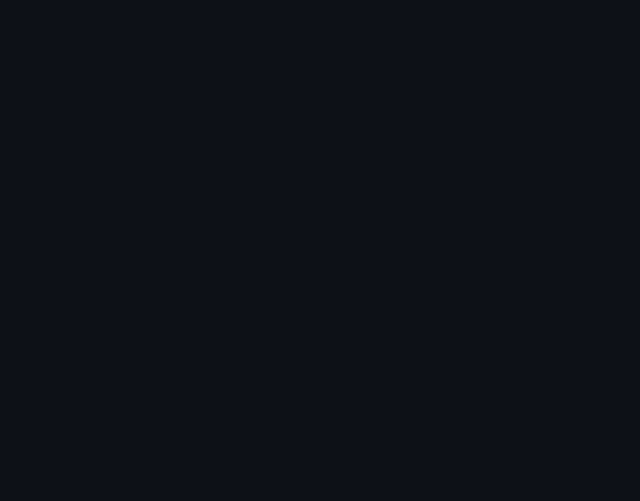
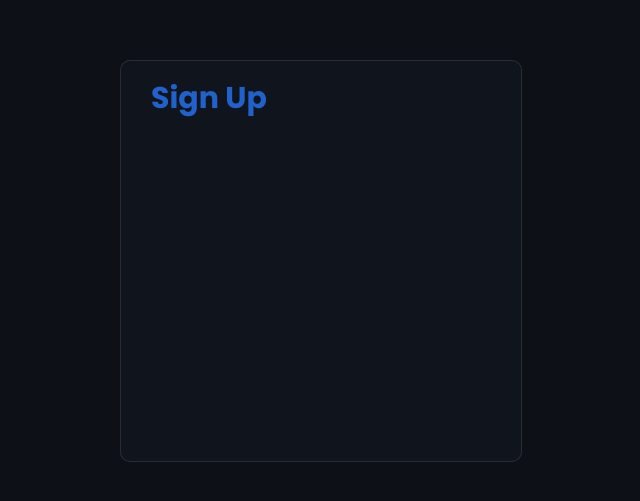
Before and after one commit to wwwAlireza/react-signup-signin, a React (Create React App) app: page /signup in a window 1280 px wide. Before the commit this address had no page. Shown: the part 139-640 px from the top of the page, without its empty margins (319-959 px from the left). Built offline with nearby package versions, Linux system fonts and the light colour scheme.

Commit message:
Signup page bases created

```diff
--- a/src/App.js
+++ b/src/App.js
@@ -1,6 +1,7 @@
 import React from "react";
 import "./styles/main/main.css";
 import Home from "./components/Home";
+import Signup from "./components/Signup";
 import { Route, Routes } from "react-router-dom";
 
 const App = () => {
@@ -8,6 +9,7 @@ const App = () => {
     <>
       <Routes>
         <Route path="/" element={<Home />} />
+        <Route path="/signup" element={<Signup />} />
       </Routes>
     </>
   )
--- /dev/null
+++ b/src/components/Signup.js
@@ -0,0 +1,18 @@
+import React from 'react';
+import styles from "../styles/signup/signup.module.css";
+
+const Signup = () => {
+
+    const { container, signupContainer, title } = styles;
+    return (
+        <>
+            <div className={container}>
+                <div className={signupContainer}>
+                    <h1 className={title}>Sign Up</h1>
+                </div>
+            </div>
+        </>
+    )
+};
+
+export default Signup;
--- /dev/null
+++ b/src/styles/signup/signup.module.css
@@ -0,0 +1,25 @@
+@import url("https://fonts.googleapis.com/css2?family=Poppins:wght@400;600;700&display=swap");
+.container {
+  width: 100%;
+  min-height: 100vh;
+  display: -ms-grid;
+  display: grid;
+  place-content: center;
+}
+
+.signupContainer {
+  width: 400px;
+  height: 400px;
+  background-color: #10151d;
+  border-radius: 10px;
+  border: 1px solid rgba(255, 255, 255, 0.1);
+}
+
+.title {
+  font-size: 3rem;
+  padding: 15px 30px;
+  color: #2675f7;
+  font-family: "Poppins", sans-serif;
+  opacity: .8;
+}
+/*# sourceMappingURL=signup.module.css.map */
--- /dev/null
+++ b/src/styles/signup/signup.module.scss
@@ -0,0 +1,30 @@
+@import url('https://fonts.googleapis.com/css2?family=Poppins:wght@400;600;700&display=swap');
+$fontPoppins: 'Poppins',
+sans-serif;
+
+@mixin centerContext {
+    display: grid;
+    place-content: center;
+}
+
+.container {
+    width: 100%;
+    min-height: 100vh;
+    @include centerContext();
+}
+
+.signupContainer {
+    width: 400px;
+    height: 400px;
+    background-color: #10151d;
+    border-radius: 10px;
+    border: 1px solid rgba($color: #fff, $alpha: .1);
+}
+
+.title {
+    font-size: 3rem;
+    padding: 15px 30px;
+    color: #2675f7;
+    font-family: $fontPoppins;
+    opacity: .8;
+}
```
Also changed, not shown: 1 other file (tests, documents, lock files or other folders).
